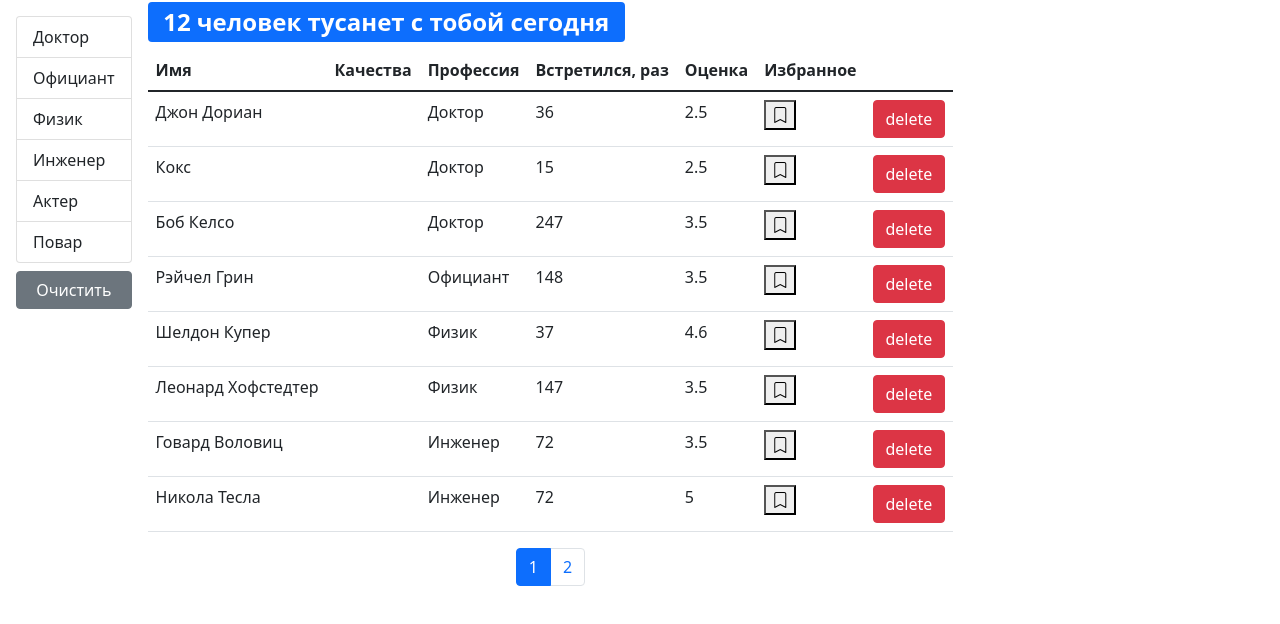
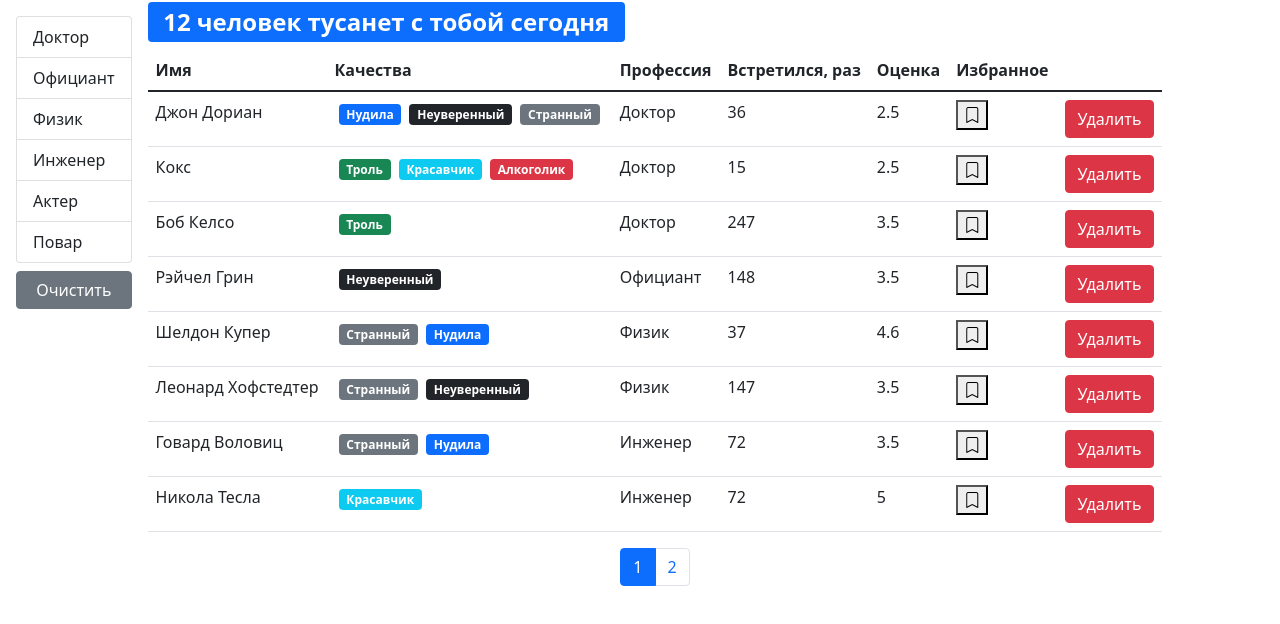
Before and after one commit to Nik-WEBJS/ProjectCompany, a React (Create React App) app: page / in a window 1280 px wide. Shown: the top 624 px of the page. Built offline with nearby package versions, Linux system fonts and the light colour scheme.

Commit message:
bug and create qualitiesList

```diff
--- a/src/app/App.js
+++ b/src/app/App.js
@@ -1,32 +1,11 @@
-import React, { useEffect, useState } from "react";
+import React from "react";
 import Users from "./components/users";
-import api from "./api";
 
 function App() {
-    const [users, setUsers] = useState();
+    return (
 
-    useEffect(() => {
-        api.users.fetchAll().then(data => setUsers(data));
-    });
+        <Users />
 
-    const handleDelete = (userId) => {
-        setUsers(users.filter((user) => user._id !== userId));
-    };
-    const handleToggleBookMark = (id) => {
-        setUsers(
-            users.map((user) => {
-                if (user._id === id) {
-                    return { ...user, bookmark: !user.bookmark };
-                }
-                return user;
-            })
-        );
-        console.log(id);
-    };
-    return (
-        <div>
-            {users && (<Users onDelete={handleDelete} onToggleBookMark={handleToggleBookMark} users={users} />)}
-        </div>
     );
 }
 
--- /dev/null
+++ b/src/app/components/qualitiesList.jsx
@@ -0,0 +1,19 @@
+import React from "react";
+import PropTypes from "prop-types";
+import Qualitie from "./qualitie";
+
+const QualitiesList = ({ qualities }) => {
+    return (
+        <>
+            {qualities.map((qual) => (
+                <Qualitie key={qual._ud} {...qual} />
+            ))}
+        </>
+    );
+};
+
+QualitiesList.propTypes = {
+    qualities: PropTypes.array
+};
+
+export default QualitiesList;
--- /dev/null
+++ b/src/app/components/table.jsx
@@ -0,0 +1,27 @@
+import React from "react";
+import PropTypes from "prop-types";
+import TableHeader from "./tableHeader";
+import TableBody from "./tableBody";
+
+const Table = ({ onSort, selectedSort, columns, data, children }) => {
+    return (
+        <table className="table">
+            {children || (
+                <>
+                    <TableHeader {...{ onSort, selectedSort, columns }} />
+                    <TableBody {...{ columns, data }} />
+                </>
+            )}
+        </table>
+    );
+};
+
+Table.propTypes = {
+    onSort: PropTypes.func,
+    selectedSort: PropTypes.object,
+    columns: PropTypes.object,
+    data: PropTypes.array,
+    children: PropTypes.array
+};
+
+export default Table;
--- a/src/app/components/users.jsx
+++ b/src/app/components/users.jsx
@@ -9,12 +9,33 @@ import api from "../api";
 import UserTable from "./usersTable";
 import _ from "lodash";
 
-const Users = ({ users: allUsers, ...rest }) => {
+const Users = () => {
     const pageSize = 8;
     const [currentPage, setcurrentPage] = useState(1);
     const [professions, setProfession] = useState();
     const [selectedProf, setSelectedProf] = useState();
     const [sortBy, setSortBy] = useState({ iter: "name", order: "asc" });
+
+    const [users, setUsers] = useState();
+
+    useEffect(() => {
+        api.users.fetchAll().then((data) => setUsers(data));
+    });
+
+    const handleDelete = (userId) => {
+        setUsers(users.filter((user) => user._id !== userId));
+    };
+    const handleToggleBookMark = (id) => {
+        setUsers(
+            users.map((user) => {
+                if (user._id === id) {
+                    return { ...user, bookmark: !user.bookmark };
+                }
+                return user;
+            })
+        );
+        console.log(id);
+    };
 
     useEffect(() => {
         api.professions.fetchAll().then((data) => setProfession(data));
@@ -36,16 +57,21 @@ const Users = ({ users: allUsers, ...rest }) => {
         setSortBy(item);
     };
 
+    if (users) {
         const filtredUsers = selectedProf
-        ? allUsers.filter(
+            ? users.filter(
                   (user) =>
                       JSON.stringify(user.profession) ===
                       JSON.stringify(selectedProf)
               )
-        : allUsers;
+            : users;
 
         const count = filtredUsers.length;
-    const sortedUsers = _.orderBy(filtredUsers, [sortBy.path], [sortBy.order]);
+        const sortedUsers = _.orderBy(
+            filtredUsers,
+            [sortBy.path],
+            [sortBy.order]
+        );
 
         const userCrop = paginate(sortedUsers, currentPage, pageSize);
         const clearFilter = () => {
@@ -76,7 +102,8 @@ const Users = ({ users: allUsers, ...rest }) => {
                             users={userCrop}
                             onSort={handleSort}
                             selectedSort={sortBy}
-                        {...rest}
+                            onDelete={handleDelete}
+                            onToggleBookMark={handleToggleBookMark}
                         />
                     )}
                     <div className="d-flex justify-content-center">
@@ -90,6 +117,8 @@ const Users = ({ users: allUsers, ...rest }) => {
                 </div>
             </div>
         );
+    }
+    return "loading";
 };
 
 Users.propTypes = {
--- a/src/app/components/usersTable.jsx
+++ b/src/app/components/usersTable.jsx
@@ -1,9 +1,10 @@
 import React from "react";
 import PropTypes from "prop-types";
-// import User from "./user";
 import TableHeader from "./tableHeader";
 import TableBody from "./tableBody";
 import BookMark from "./bookmark";
+import QualitiesList from "./qualitiesList";
+import Table from "./table";
 
 const UserTable = ({
     users,
@@ -15,7 +16,10 @@ const UserTable = ({
 }) => {
     const columns = {
         name: { path: "name", name: "Имя" },
-        qualities: { name: "Качества" },
+        qualities: {
+            name: "Качества",
+            component: (user) => <QualitiesList qualities={user.qualities} />
+        },
         professions: { path: "profession.name", name: "Профессия" },
         completedMeetings: {
             path: "completedMeetings",
@@ -38,21 +42,21 @@ const UserTable = ({
                     onClick={() => onDelete(user._id)}
                     className="btn btn-danger"
                 >
-                    delete
+                    Удалить
                 </button>
             )
         }
     };
     return (
-        <table className="table">
+        <Table
+            onSort={onSort}
+            selectedSort={selectedSort}
+            columns={columns}
+            data={users}
+        >
             <TableHeader {...{ onSort, selectedSort, columns }} />
             <TableBody {...{ columns, data: users }} />
-            {/* <tbody>
-                {users.map((user) => (
-                    <User {...rest} {...user} key={user._id} />
-                ))}
-            </tbody> */}
-        </table>
+        </Table>
     );
 };
 
```
Lines whose indentation alone changed are shown as unchanged.
